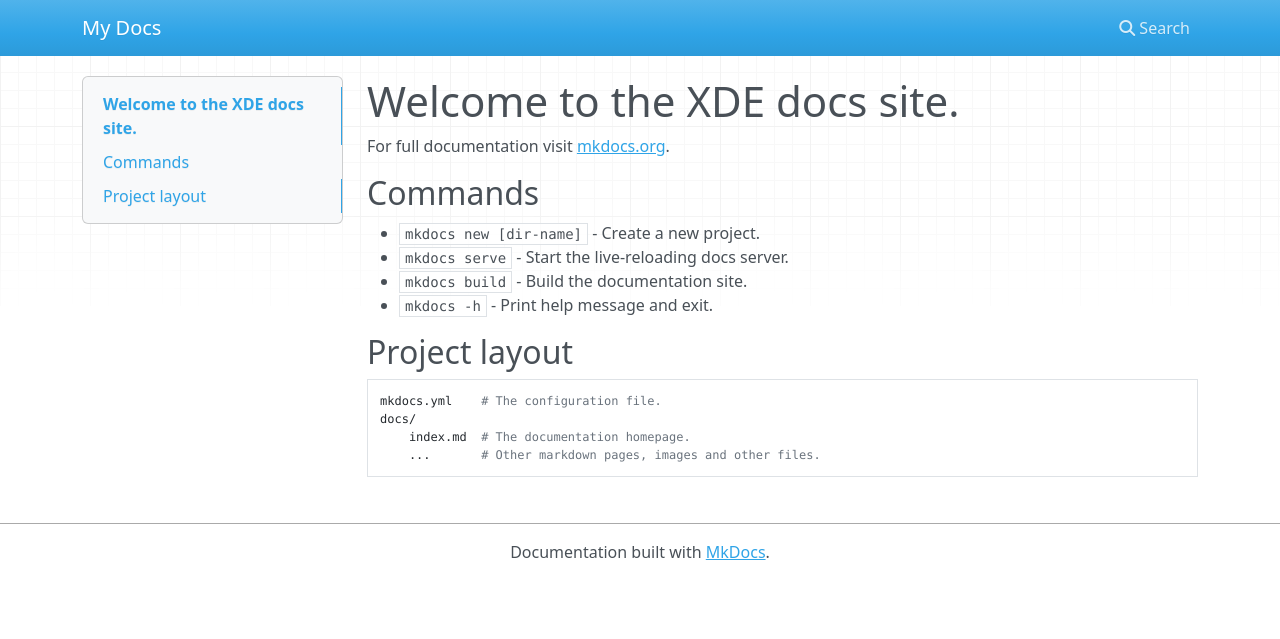
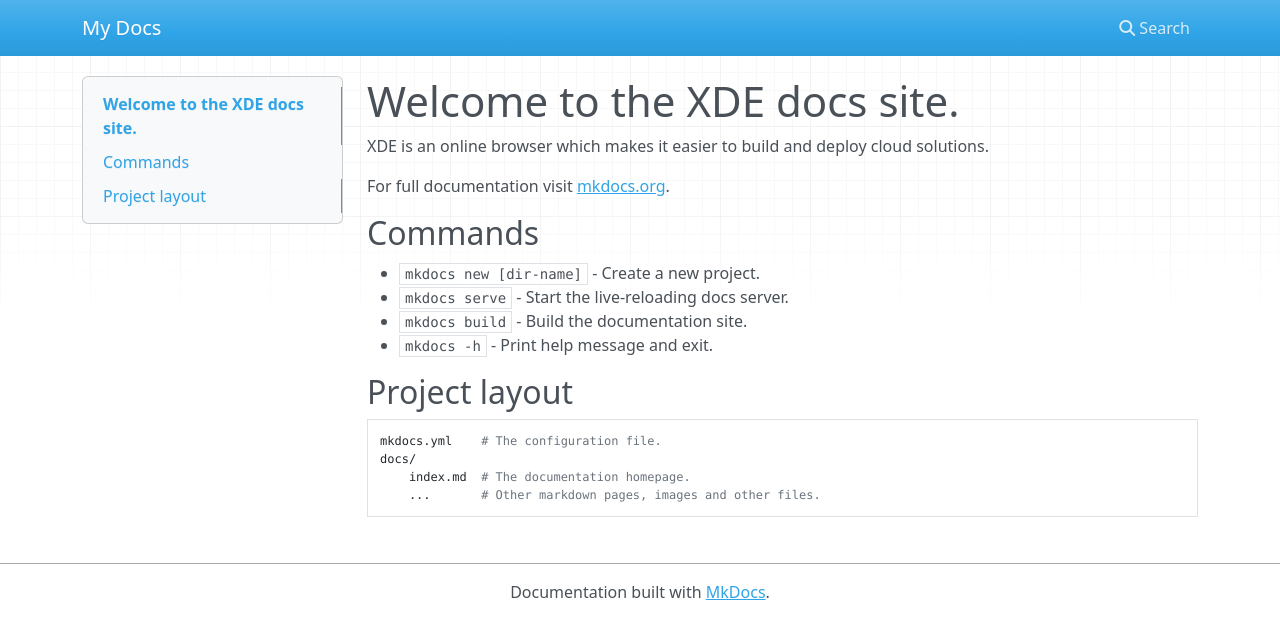
Before and after one commit to xde-dev/xde-dev.github.io, an MkDocs documentation site: the page built from docs/index.md, in a window 1280 px wide. Shown: the top 639 px of the page. Built offline with MkDocs 1.6.1, drawn with Linux system fonts in a browser that asks for light colours; nearby versions of some CDN libraries.

Commit message:
testing github action

```diff
--- a/docs/index.md
+++ b/docs/index.md
@@ -1,4 +1,6 @@
 # Welcome to the XDE docs site.
+
+XDE is an online browser which makes it easier to build and deploy cloud solutions.
 
 For full documentation visit [mkdocs.org](https://www.mkdocs.org).
 
```
